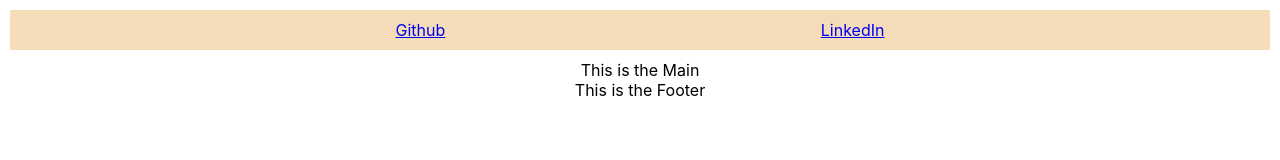
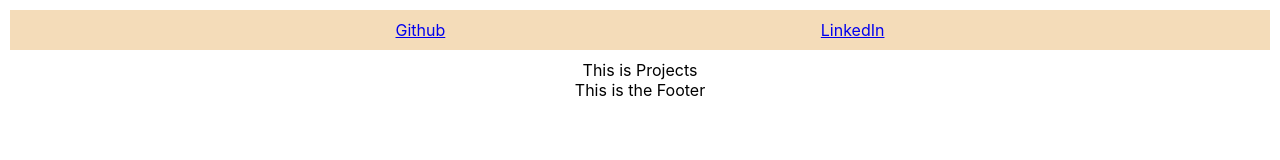
Before and after one commit to choisus08/hw_react_mini_portfolio, a React (Create React App) app: page / in a window 1280 px wide. Shown: the top 160 px of the page. Built offline with nearby package versions, Linux system fonts and the light colour scheme.

Commit message:
import projects.js to main.js

```diff
--- a/src/components/Main.js
+++ b/src/components/Main.js
@@ -1,5 +1,9 @@
+import Projects from "./Projects";
+
 function Main(props) {
-    return <div className="Main">This is the Main</div>
+    return <div className="Main">
+        <Projects />
+    </div>
 }
 
 export default Main;
--- a/src/components/Projects.js
+++ b/src/components/Projects.js
@@ -0,0 +1,5 @@
+function Projects(props) {
+    return <div className="Projects">This is Projects</div>
+}
+
+export default Projects;
```
